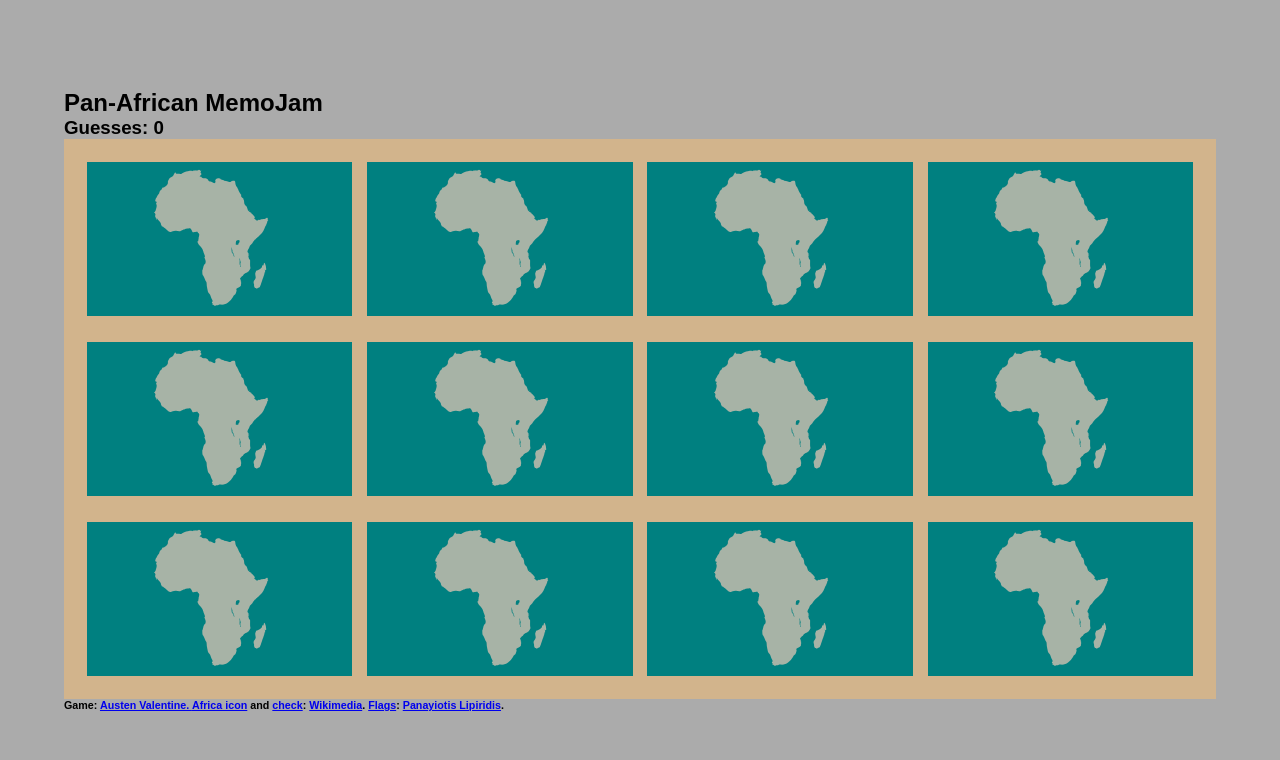
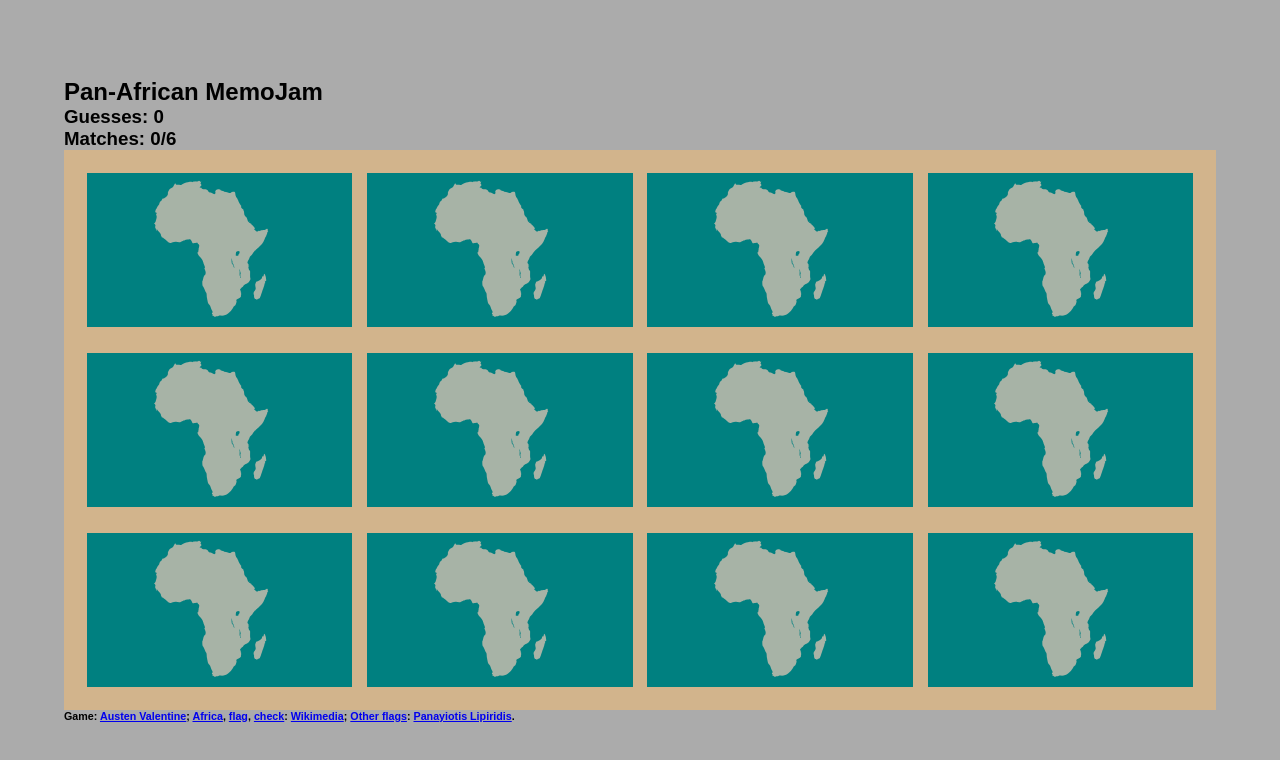
Before and after one commit to austenvalentine/austen-valentine-project3, a plain HTML site: page index.html in a window 1280 px wide. Both pictures are taken after a click on the button "GO!". Drawn offline with nearby package versions, Linux system fonts and the light colour scheme.

Commit message:
added score tracker, tightened attribution

```diff
--- a/index.html
+++ b/index.html
@@ -24,7 +24,8 @@
         <div class="game-screen blurred site-wrapper">
             <div class="guesses-box">
                 <h2>Pan-African MemoJam</h2>
-                <h3>Guesses: <span class="guess-display">0</span></h3>
+                <h3>Guesses: <span class="guess-display">0</span> </h3>
+                <h3>Matches: <span class="matches-got">0</span>/<span class="matches-need">0</span></h3>
             </div>
             <ul class="game-board">
                 <li class="card">
@@ -43,8 +44,8 @@
                 </li>
             </ul>
             <h6>
-                Game: <a href="https://twitter.com/austenfound">Austen Valentine. </a> <a href="https://upload.wikimedia.org/wikipedia/commons/8/8c/Africa_icon.svg">Africa icon</a> and <a href="https://donate.wikimedia.org/wiki/File:Checkmark-blue.svg">check</a>: <a href="https://wikimediafoundation.org/">Wikimedia</a>.
-                <a href="http://flag-icon-css.lip.is/?continent=Africa">Flags</a>: <a href="https://lip.is/">Panayiotis Lipiridis</a>.
+                Game: <a href="https://twitter.com/austenfound">Austen Valentine</a>; <a href="https://upload.wikimedia.org/wikipedia/commons/8/8c/Africa_icon.svg">Africa</a>, <a href="https://en.wikipedia.org/wiki/Flag_of_Western_Sahara#/media/File:Flag_of_the_Sahrawi_Arab_Democratic_Republic.svg">flag</a>, <a href="https://donate.wikimedia.org/wiki/File:Checkmark-blue.svg">check</a>: <a href="https://wikimediafoundation.org/">Wikimedia</a>;
+                <a href="http://flag-icon-css.lip.is/?continent=Africa">Other flags</a>: <a href="https://lip.is/">Panayiotis Lipiridis</a>.
             </h6>
         </div>
     </main>
--- a/index.js
+++ b/index.js
@@ -10,8 +10,12 @@ $(function() {
         gameScreen: $('.game-screen'),
         startButton: $('button.start'),
         splash: $('.splash'),
+        countriesSubsetSize: 6,
         guessDisplay: $('.guess-display'),
+        matchesGotDisplay: $('.matches-got'),
+        matchesNeedDisplay: $('.matches-need'),
         guesses: 0,
+        matchesGot: 0,
         cardsInPlay: [],
         cardsMatched: [],
         countriesSubset: [],
@@ -30,11 +34,13 @@ $(function() {
             // to preserve data for future game rounds
             const copyOfCountriesData = this.countriesData.filter(elt => true);
             // pick the subset of countries to match
-            for (let i = 0; i < 6; i++) {
+            for (let i = 0; i < this.countriesSubsetSize; i++) {
                 const randIndex = Math.floor(Math.random() * copyOfCountriesData.length);
                 const randCountry = copyOfCountriesData.splice(randIndex, 1)[0];
                 this.countriesSubset.push(randCountry);
             };
+            this.matchesNeedDisplay.text(this.countriesSubset.length);
+
         },
         cloneCards: function (numberOfClones){
             // grab card container from DOM
@@ -69,6 +75,8 @@ $(function() {
         },
         resetBoard: function() {
             this.pickCountriesSubset(this.countries);
+            this.matches = 0;
+            this.matchesGotDisplay.text(this.matchesGot);
             this.dealCards();
             // don't want to hide on init so face-up shows during splash
             document.querySelectorAll('.face-up').forEach(face => face.classList.add('hide'));
@@ -98,6 +106,8 @@ $(function() {
                         const secondPick = jamApp.pickPair[1].childNodes[3].childNodes[1].innerText;
                         if (firstPick === secondPick) {
                             // yay! a match! show the checkmarks
+                            jamApp.matchesGot++;
+                            jamApp.matchesGotDisplay.text(jamApp.matchesGot);
                             jamApp.pickPair.forEach(card => {
                                 card.childNodes[3].lastElementChild.classList.toggle('hide');
                             })
--- a/partials/_footer.scss
+++ /dev/null
@@ -1,3 +0,0 @@
-// footer {
-
-// }
--- a/partials/style.scss
+++ b/partials/style.scss
@@ -1,8 +1,6 @@
 @import "./setup";
 @import "./layout";
-@import "./header";
 @import "./main";
-@import "./footer";
 @import "./game-screen";
 @import "./game-board";
 @import "./card";
```
Also changed, not shown: partials/_header.scss (deleted), 1 other file.
